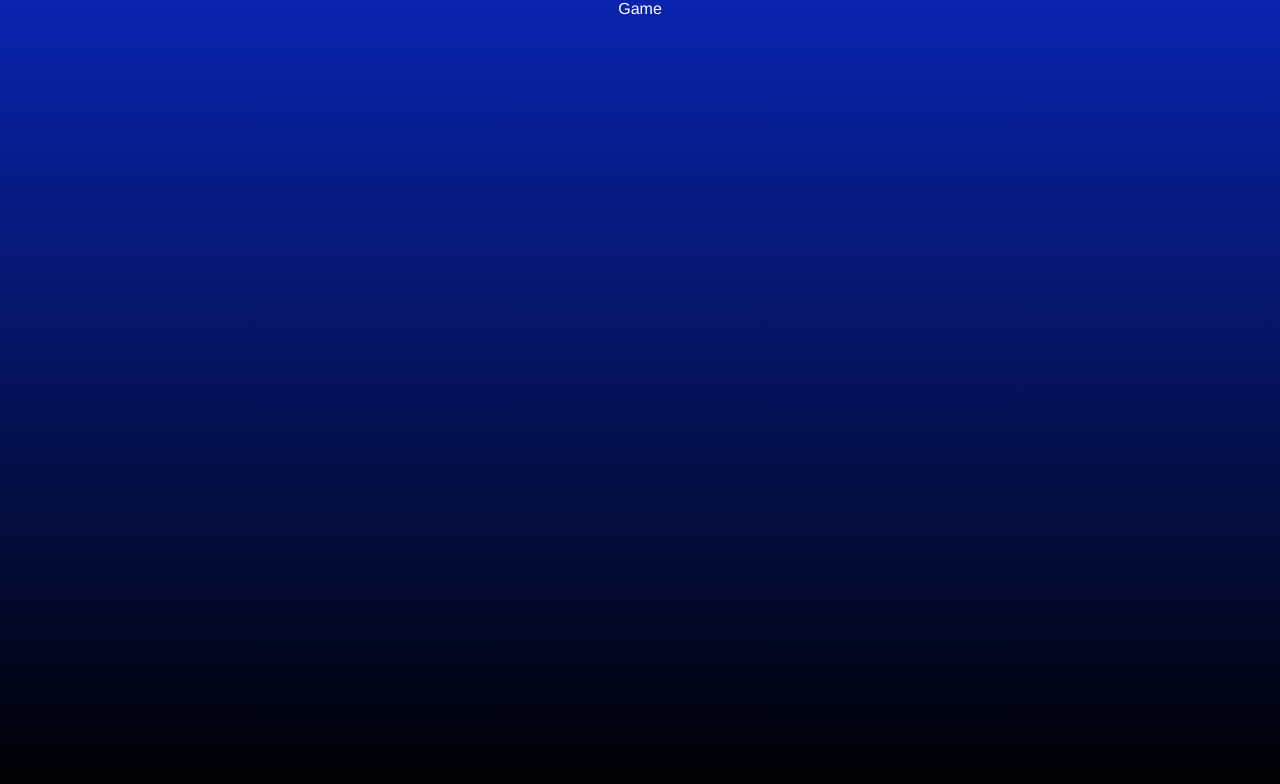
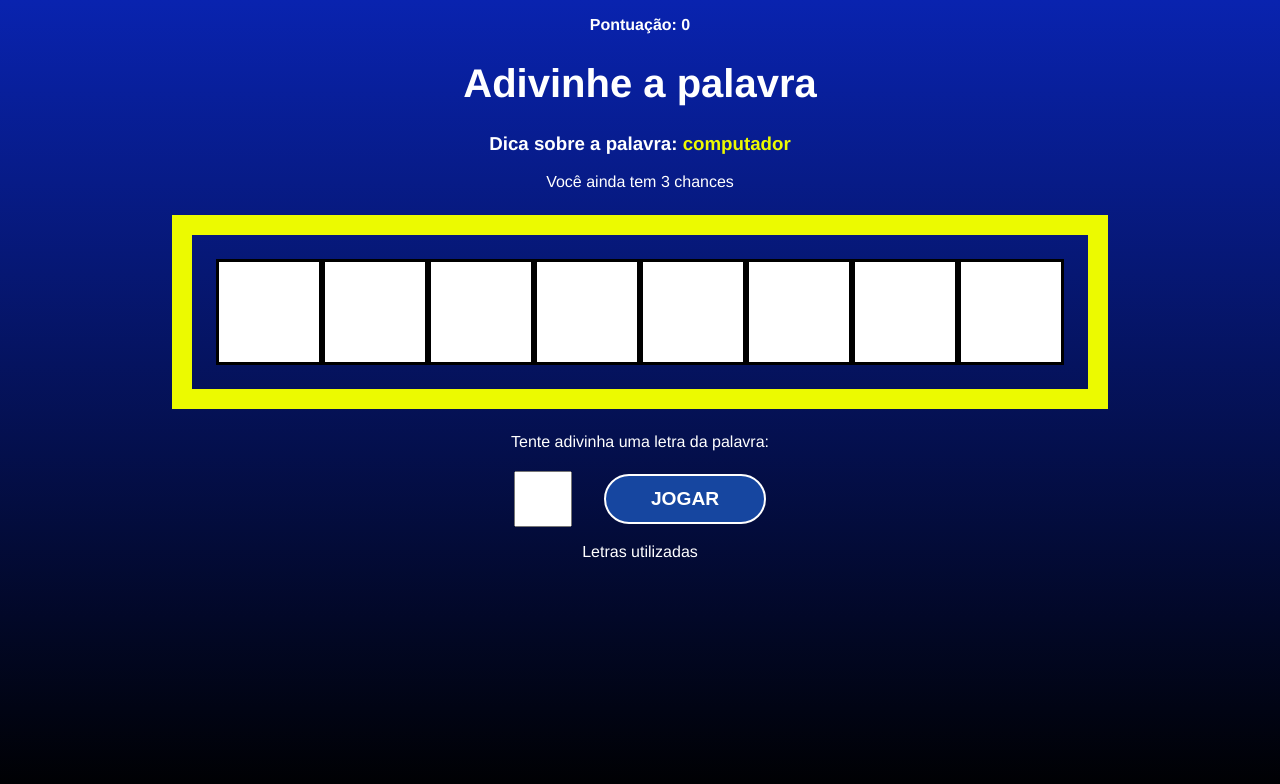
Before and after one commit to davismarciel/secret-word, a React (Create React App) app: page / in a window 1280 px wide. Both pictures are taken after a click on the button "COMEÇAR JOGO". Shown: the top 784 px of the page. Built offline with nearby package versions, Linux system fonts and the light colour scheme.

Commit message:
filling up states and handling input events

```diff
--- a/src/App.js
+++ b/src/App.js
@@ -1,7 +1,7 @@
 import { useState, useEffect, useCallback } from 'react';
 import './App.css';
+import GameOver from './Components/GameOver';
 import Game from './Components/Game';
-import GameOver from './Components/GameOver';
 
 // Components
 import StartScreen from './Components/StartScreen';
@@ -19,15 +19,101 @@ function App() {
   const [gameStage, setGameStage] = useState(stages[0].name);
   const [words] = useState(wordsList);
 
+  const [pickedWord, setPickedWord] = useState('');
+  const [pickedCategory, setPickedCategory] = useState('');
+  const [letters, setLetters] = useState('');
+
+  const [guessedLetters, setGuessedLetters] = useState([]);
+  const [wrongLetters, setWrongLetters] = useState([]);
+  const [guesses, setGuesses] = useState(3);
+  const [score, setScore] = useState(0);
+
+  const pickWordAndCategory = () => {
+    // Pick a random category
+    const categories = Object.keys(words);
+
+    const category =
+      categories[Math.floor(Math.random() * Object.keys(categories).length)];
+
+    // Pick a random word
+    const word =
+      words[category][Math.floor(Math.random() * words[category].length)];
+
+    return { word, category };
+  };
+
+  // Start the game
   const startGame = () => {
+    const { word, category } = pickWordAndCategory();
+
+    // Create an array of letters
+
+    let wordLetters = word.toLowerCase().split('');
+
+    // wordLetters = wordLetters.map((words) => words.toLowerCase());
+
+    console.log(word, category);
+    console.log(wordLetters);
+
+    // Fill states
+    setPickedWord(word);
+    setPickedCategory(category);
+    setLetters(wordLetters);
     setGameStage(stages[1].name);
   };
-  console.log(words);
+
+  // Process the letter input
+  const verifyLetter = (letter) => {
+    console.log(letter);
+
+    const normalizedLetter = letter.toLowerCase();
+
+    // Check if letter has already been utilized
+
+    if (
+      guessedLetters.includes(normalizedLetter) ||
+      wrongLetters.includes(normalizedLetter)
+    )
+      return;
+
+    // Push guessed or letter or lost a guess
+
+    if (letters.includes(normalizedLetter)) {
+      setGuessedLetters((actualGuessedLetters) => [
+        ...actualGuessedLetters,
+        normalizedLetter,
+      ]);
+    } else {
+      setWrongLetters((actualWrongLetters) => [
+        ...actualWrongLetters,
+        normalizedLetter,
+      ]);
+    }
+  };
+  console.log('ACERTOS: ', guessedLetters);
+  console.log('ERROS: ', wrongLetters);
+
+  // Restart game
+  const retry = () => {
+    setGameStage(stages[0].name);
+  };
+
   return (
     <div className="App">
       {gameStage === 'start' && <StartScreen startGame={startGame} />}
-      {gameStage === 'game' && <Game />}
-      {gameStage === 'end' && <GameOver />}
+      {gameStage === 'game' && (
+        <Game
+          verifyLetter={verifyLetter}
+          pickedWord={pickedWord}
+          pickedCategory={pickedCategory}
+          letters={letters}
+          guessedLetters={guessedLetters}
+          wrongLetters={wrongLetters}
+          guesses={guesses}
+          score={score}
+        />
+      )}
+      {gameStage === 'end' && <GameOver retry={retry} />}
     </div>
   );
 }
--- a/src/Components/Game/index.jsx
+++ b/src/Components/Game/index.jsx
@@ -1,7 +1,71 @@
+import { useState, useRef } from 'react';
 import './styled.css';
 
-const Game = () => {
-  return <div>Game</div>;
+const Game = ({
+  verifyLetter,
+  pickedWord,
+  pickedCategory,
+  letters,
+  guessedLetters,
+  wrongLetters,
+  guesses,
+  score,
+}) => {
+  const [letter, setLetter] = useState('');
+  const letterInputRef = useRef(null);
+  const handleSubmit = (e) => {
+    e.preventDefault();
+
+    verifyLetter(letter);
+    setLetter('');
+    letterInputRef.current.focus();
+  };
+  return (
+    <div className="game">
+      <p className="points">
+        <span>Pontuação: {score}</span>
+      </p>
+      <h1>Adivinhe a palavra</h1>
+      <h3 className="tip">
+        Dica sobre a palavra: <span>{pickedCategory}</span>
+      </h3>
+      <p>Você ainda tem {guesses} chances</p>
+      <div className="wordContainer">
+        {letters.map((letter, i) =>
+          guessedLetters.includes(letter) ? (
+            <span key={i} className="letter">
+              {letter}
+            </span>
+          ) : (
+            <span key={i} className="blankSquare" />
+          ),
+        )}
+      </div>
+      <div className="letterContainer">
+        <p>Tente adivinha uma letra da palavra:</p>
+        <form onSubmit={handleSubmit}>
+          <input
+            type="text"
+            name="letter"
+            maxLength={1}
+            required
+            onChange={(e) => setLetter(e.target.value)}
+            value={letter}
+            ref={letterInputRef}
+          />
+          <button>Jogar</button>
+        </form>
+      </div>
+      <div className="wrongLettersContainer">
+        <p>Letras utilizadas</p>
+        {wrongLetters.map((letter, i) => (
+          <span key={i}>{letter},</span>
+        ))}
+      </div>
+    </div>
+    /* <h1>Game</h1>
+      <button onClick={verifyLetter}>Finalizar jogo</button> */
+  );
 };
 
 export default Game;
--- a/src/Components/Game/styled.css
+++ b/src/Components/Game/styled.css
@@ -0,0 +1,48 @@
+.game h1 {
+  font-size: 2.5em;
+}
+
+.points span{
+  font-weight: bold;
+}
+
+.tip span {
+  color: #ecfa00
+}
+
+.wordContainer {
+  display: flex;
+  margin: 1.5em;
+  padding: 1.5em;
+  border: 20px solid #ecfa00;
+}
+
+.letter, .blankSquare {
+  font-size: 70px;
+  line-height: 1.5em;
+  border: 3px solid #000;
+  width: 100px;
+  height: 100px;
+  text-transform: uppercase;
+  background-color: #fff;
+  color: #000;
+  font-weight: bold;
+}
+
+.letterContainer p {
+  margin-bottom: 1.2em;
+}
+
+.letterContainer form {
+  display: flex;
+  align-items: center;
+  justify-content: center;
+}
+
+.letterContainer input {
+  height: 50px;
+  width: 50px;
+  font-size: 2em;
+  text-align: center;
+  margin-right: 1em;
+}
--- a/src/Components/GameOver/index.jsx
+++ b/src/Components/GameOver/index.jsx
@@ -1,7 +1,12 @@
 import './styled.css';
 
-const GameOver = () => {
-  return <div>GameOver</div>;
+const GameOver = ({ retry }) => {
+  return (
+    <div>
+      <h1>Game Over</h1>
+      <button onClick={retry}>Reiniciar jogo</button>
+    </div>
+  );
 };
 
 export default GameOver;
--- a/src/Components/StartScreen/index.jsx
+++ b/src/Components/StartScreen/index.jsx
@@ -1,4 +1,5 @@
 import './styled.css';
+import PropTypes from 'prop-types';
 
 const StartScreen = ({ startGame }) => {
   return (
@@ -10,4 +11,12 @@ const StartScreen = ({ startGame }) => {
   );
 };
 
+StartScreen.defaultProps = {
+  startGame: false,
+};
+
+StartScreen.propTypes = {
+  startGame: PropTypes.func,
+};
+
 export default StartScreen;
```
Also changed, not shown: src/Components/End/index.jsx (deleted, +0 -7 lines), .eslintrc.js, src/Components/End/styled.css (deleted).
